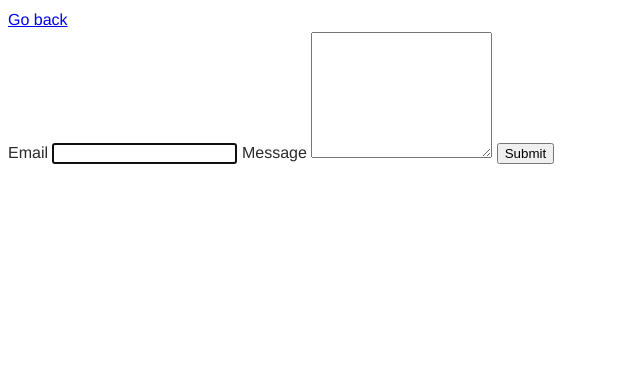
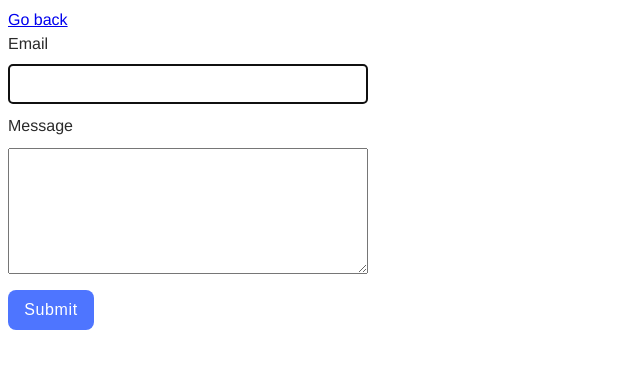
Before and after one commit to DimaShcherbiuk/goit-js-hw-09, a website built with Vite: page src/2-form.html in a window 1280 px wide. Shown: the whole page, without its empty margins (0-640 px from the left). Built offline with nearby package versions, Linux system fonts and the light colour scheme.

Commit message:
change css

```diff
--- a/src/css/styles.css
+++ b/src/css/styles.css
@@ -9,6 +9,7 @@ body {
         Roboto, Oxygen, Ubuntu, Cantarell, "Open Sans", sans-serif;
     line-height: 1.5;
     color: #2a2a2a;
+    /* margin: 30px; */
 }
 
 img {
@@ -44,3 +45,58 @@ ul {
     width: 360px;
     height: 200px;
 }
+
+.nav-link {
+    color: #4e75ff;
+    font-weight: 700;
+        font-size: 48px;
+margin-left: 40px;
+display: flex;
+flex-direction: column;
+}
+
+.feedback-form {
+    display: flex;
+    flex-direction: column;
+    width: 360px;
+}
+
+.feedback-form label {
+    display: flex;
+    flex-direction: column;
+    font-size: 16px;
+}
+
+.feedback-form label textarea {
+margin-top: 10px;
+}
+
+.feedback-form input {
+    width: 360px;
+    height: 40px;
+    border: 1px solid #808080;
+    border-radius: 4px;
+    padding-left: 16px;
+    margin-top: 8px;
+    margin-bottom: 10px;
+}
+
+.feedback-form button {
+    border-radius: 8px;
+    border: none;
+    margin-top: 16px;
+    padding: 2px 4px;
+    width: 86px;
+    height: 40px;
+    font-family: "Montserrat", sans-serif;
+    font-weight: 500;
+    font-size: 16px;
+    line-height: 1.5;
+    letter-spacing: 0.04em;
+    color: #fff;
+    background: #4e75ff;
+}
+
+.feedback-form button:hover {
+    background-color: #6C8CFF;
+}
```
Also changed, not shown: src/index.html (+4 -2 lines).
